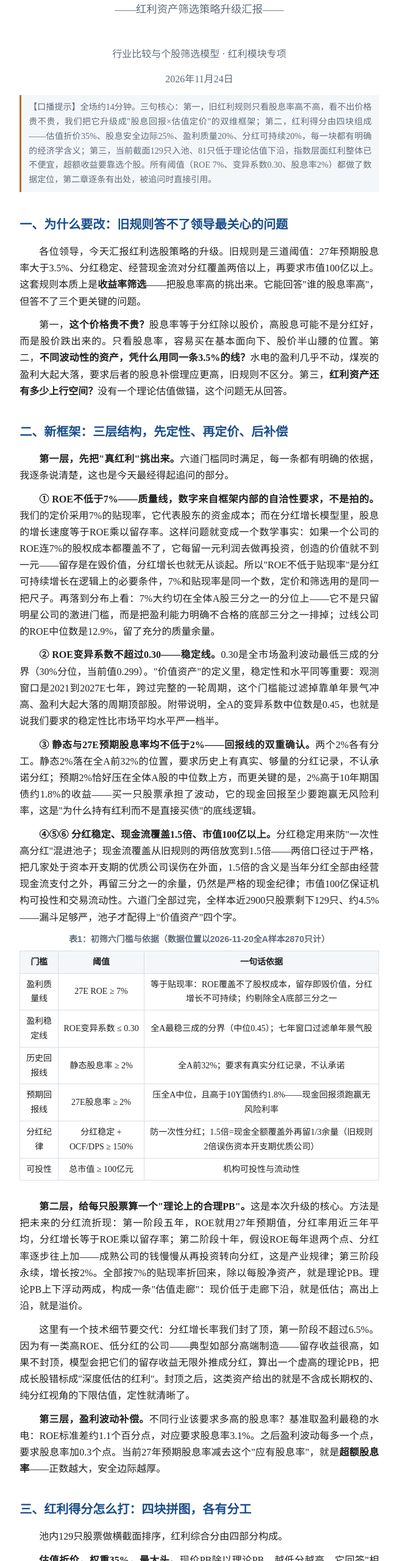
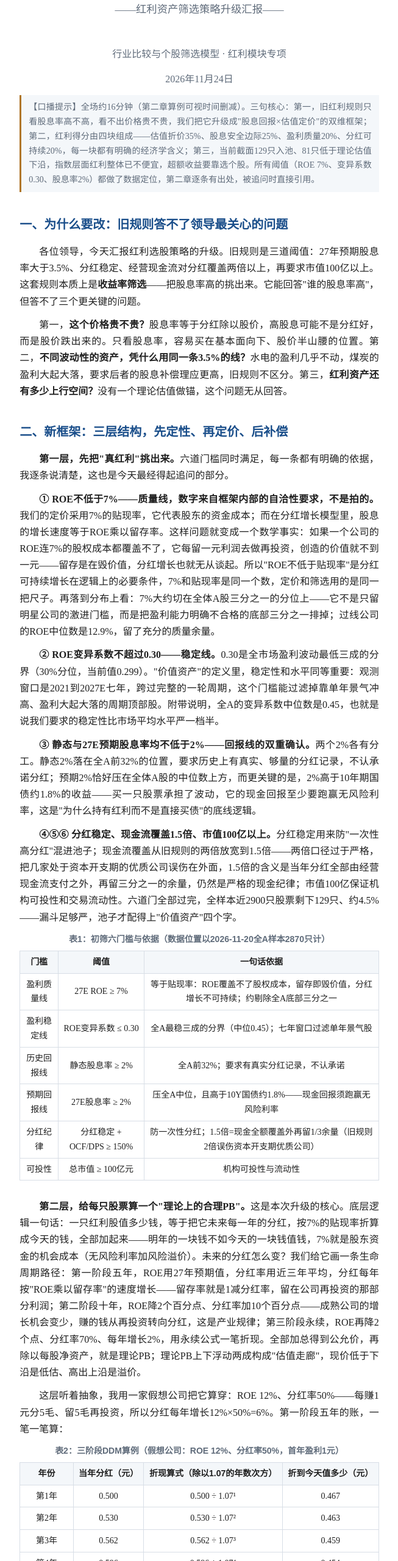
Before and after one commit to fc2755-coder/SWSMUindustryComparison, a plain HTML site: page output/20261124-dividend-speech/stage2/formatted-红利资产筛选策略汇报演讲稿.html in a window 1280 px wide. Shown: the part 240-2800 px from the top of the page at 61% size, without its empty margins (313-966 px from the left). Drawn offline with Linux system fonts and the light colour scheme.

Commit message:
演讲稿插入三阶段DDM算例（表2逐年折现明细），修正阶段衰减表述

```diff
--- a/output/20261124-dividend-speech/stage2/formatted-红利资产筛选策略汇报演讲稿.html
+++ b/output/20261124-dividend-speech/stage2/formatted-红利资产筛选策略汇报演讲稿.html
@@ -149,7 +149,7 @@ table.data-table td.left { text-align: left; }
 </section>
 
 <div class="speech-note">
-<p>【口播提示】全场约14分钟。三句核心：第一，旧红利规则只看股息率高不高，看不出价格贵不贵，我们把它升级成"股息回报×估值定价"的双维框架；第二，红利得分由四块组成——估值折价35%、股息安全边际25%、盈利质量20%、分红可持续20%，每一块都有明确的经济学含义；第三，当前截面129只入池、81只低于理论估值下沿，指数层面红利整体已不便宜，超额收益要靠选个股。所有阈值（ROE 7%、变异系数0.30、股息率2%）都做了数据定位，第二章逐条有出处，被追问时直接引用。</p>
+<p>【口播提示】全场约16分钟（第二章算例可视时间删减）。三句核心：第一，旧红利规则只看股息率高不高，看不出价格贵不贵，我们把它升级成"股息回报×估值定价"的双维框架；第二，红利得分由四块组成——估值折价35%、股息安全边际25%、盈利质量20%、分红可持续20%，每一块都有明确的经济学含义；第三，当前截面129只入池、81只低于理论估值下沿，指数层面红利整体已不便宜，超额收益要靠选个股。所有阈值（ROE 7%、变异系数0.30、股息率2%）都做了数据定位，第二章逐条有出处，被追问时直接引用。</p>
 </div>
 
 <h1>一、为什么要改：旧规则答不了领导最关心的问题</h1>
@@ -175,7 +175,22 @@ table.data-table td.left { text-align: left; }
 <tr><td>可投性</td><td>总市值 ≥ 100亿元</td><td>机构可投性与流动性</td></tr>
 </tbody>
 </table>
-<p><strong>第二层，给每只股票算一个"理论上的合理PB"。</strong>这是本次升级的核心。方法是把未来的分红流折现：第一阶段五年，ROE就用27年预期值，分红率用近三年平均，分红增长等于ROE乘以留存率；第二阶段十年，假设ROE每年退两个点、分红率逐步往上加——成熟公司的钱慢慢从再投资转向分红，这是产业规律；第三阶段永续，增长按2%。全部按7%的贴现率折回来，除以每股净资产，就是理论PB。理论PB上下浮动两成，构成一条"估值走廊"：现价低于走廊下沿，就是低估；高出上沿，就是溢价。</p>
+<p><strong>第二层，给每只股票算一个"理论上的合理PB"。</strong>这是本次升级的核心。底层逻辑一句话：一只红利股值多少钱，等于把它未来每一年的分红，按7%的贴现率折算成今天的钱，全部加起来——明年的一块钱不如今天的一块钱值钱，7%就是股东资金的机会成本（无风险利率加风险溢价）。未来的分红怎么变？我们给它画一条生命周期路径：第一阶段五年，ROE用27年预期值，分红率用近三年平均，分红每年按"ROE乘以留存率"的速度增长——留存率就是1减分红率，留在公司再投资的那部分利润；第二阶段十年，ROE降2个百分点、分红率加10个百分点——成熟公司的增长机会变少，赚的钱从再投资转向分红，这是产业规律；第三阶段永续，ROE再降2个点、分红率70%、每年增长2%，用永续公式一笔折现。全部加总得到公允价，再除以每股净资产，就是理论PB；理论PB上下浮动两成构成"估值走廊"，现价低于下沿是低估、高出上沿是溢价。</p>
+<p>这层听着抽象，我用一家假想公司把它算穿：ROE 12%、分红率50%——每赚1元分5毛、留5毛再投资，所以分红每年增长12%×50%=6%。第一阶段五年的账，一笔一笔算：</p>
+<table class="data-table">
+<caption>表2：三阶段DDM算例（假想公司：ROE 12%、分红率50%，首年盈利1元）</caption>
+<thead><tr><th>年份</th><th>当年分红（元）</th><th>折现算式（除以1.07的年数次方）</th><th>折到今天值多少（元）</th></tr></thead>
+<tbody>
+<tr><td>第1年</td><td>0.500</td><td>0.500 ÷ 1.07¹</td><td>0.467</td></tr>
+<tr><td>第2年</td><td>0.530</td><td>0.530 ÷ 1.07²</td><td>0.463</td></tr>
+<tr><td>第3年</td><td>0.562</td><td>0.562 ÷ 1.07³</td><td>0.459</td></tr>
+<tr><td>第4年</td><td>0.596</td><td>0.596 ÷ 1.07⁴</td><td>0.454</td></tr>
+<tr><td>第5年</td><td>0.631</td><td>0.631 ÷ 1.07⁵</td><td>0.450</td></tr>
+<tr><td><b>阶段一小计</b></td><td colspan="2">五年分红的现值加总</td><td><b>2.29</b></td></tr>
+</tbody>
+</table>
+<p>2.29就是这么来的——没有任何黑箱，五笔"分红除以1.07的年数次方"再求和。第6年公司进入阶段二：ROE退到10%、分红率提到60%，当年分红跳升到0.80元，之后每年增4%，用完全相同的折现算法做10年（第6年折现值0.535、第15年0.414），十笔加总<b>4.72</b>。第16年起进入阶段三：ROE 8%、分红率70%、每年增长2%，永续部分用一笔公式收尾——终值=第17年分红1.41元÷(7%−2%)=28.3元，这是站在第16年时点看"此后全部分红"的价钱，再除以1.07的16次方折回今天，等于<b>9.58</b>元；外加第16年当年那笔分红的现值0.47元。</p>
+<p>三块加总：2.29＋4.72＋0.47＋9.58≈17.1元——公允价相当于首年盈利的17.1倍，即理论PE为17.1倍。由于"盈利等于净资产乘以ROE"是恒等式，PB恒等于PE乘以ROE，所以理论PB=17.1×12%=2.05倍，走廊就是[1.64, 2.46]；若这家公司现价PB只有1.5，即跌破下沿、显著低估。请各位注意一个结构：阶段三终值9.58占了全部价值的56%——永续假设是大头，贴现率和永续增速差一点点，结论就漂移很多。这也正好引出后面的局限：所以我们只敢给±20%的走廊，不敢报一个精确点位。</p>
 <p>这里有一个技术细节要交代：分红增长率我们封了顶，第一阶段不超过6.5%。因为有一类高ROE、低分红的公司——典型如部分高端制造——留存收益很高，如果不封顶，模型会把它们的留存收益无限外推成分红，算出一个虚高的理论PB，把成长股错标成"深度低估的红利"。封顶之后，这类资产给出的就是不含成长期权的、纯分红视角的下限估值，定性就清晰了。</p>
 <p><strong>第三层，盈利波动补偿。</strong>不同行业该要求多高的股息率？基准取盈利最稳的水电：ROE标准差约1.1个百分点，对应要求股息率3.1%。之后盈利波动每多一个点，要求股息率加0.3个点。当前27年预期股息率减去这个"应有股息率"，就是<strong>超额股息率</strong>——正数越大，安全边际越厚。</p>
 
```
Also changed, not shown: 1 other file.
